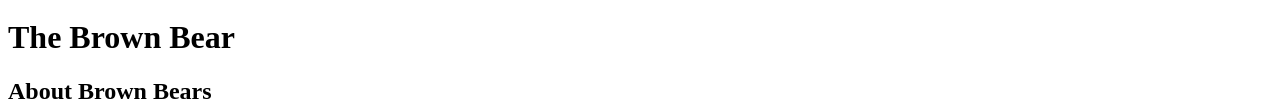
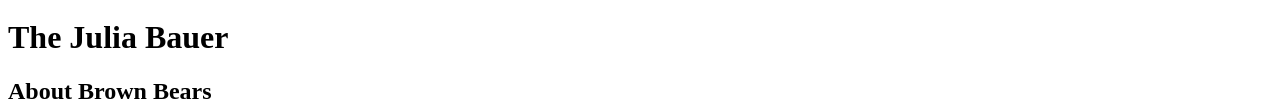
Before and after one commit to JIBauer/JIBauer.github.io, a plain HTML site: page index.html in a window 1280 px wide. Shown: the part 314-423 px from the top of the page. Drawn offline with Linux system fonts and the light colour scheme.

Commit message:
title change

```diff
--- a/index.html
+++ b/index.html
@@ -2,13 +2,13 @@
 <html>
 
 <head>
-  <title>Brown Bears</title>
+  <title>Julia Bauer</title>
 </head>
 
 <body>
   <a href="./index.html" target="_blank"><img src="https://www.Prickly_Pear_Closeup.jpg" alt="Brown Bears"/></a>
   <a href="./aboutme.html">About Me</a>
-  <h1>The Brown Bear</h1>
+  <h1>The Julia Bauer</h1>
   <div id="introduction">
     <h2>About Brown Bears</h2>
     <p>The brown bear (<em>Ursus arctos</em>) is native to parts of northern Eurasia and North America. Its conservation status is currently <strong>Least Concern</strong>.<br /><br /> There are many subspecies within the brown bear species, including the
```
